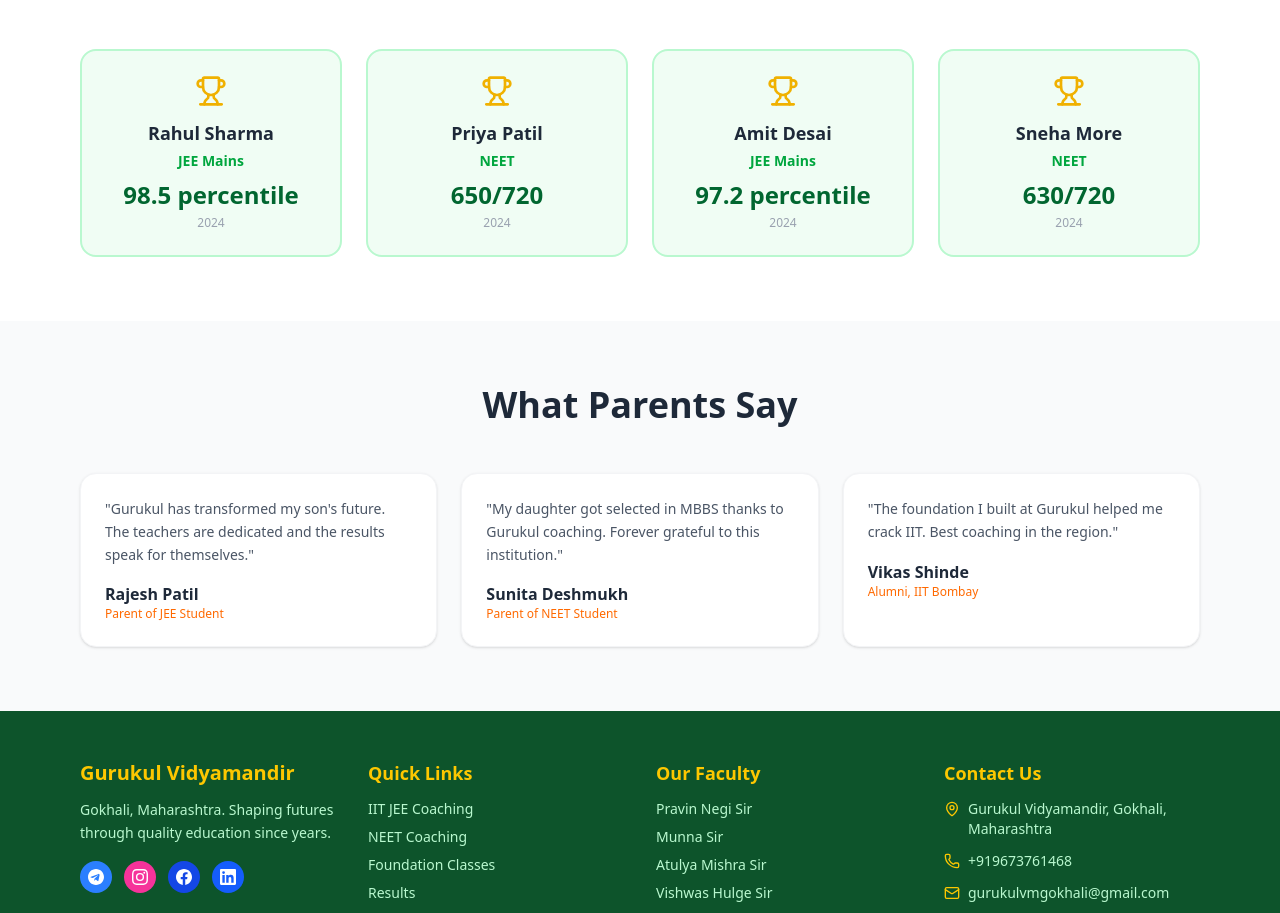
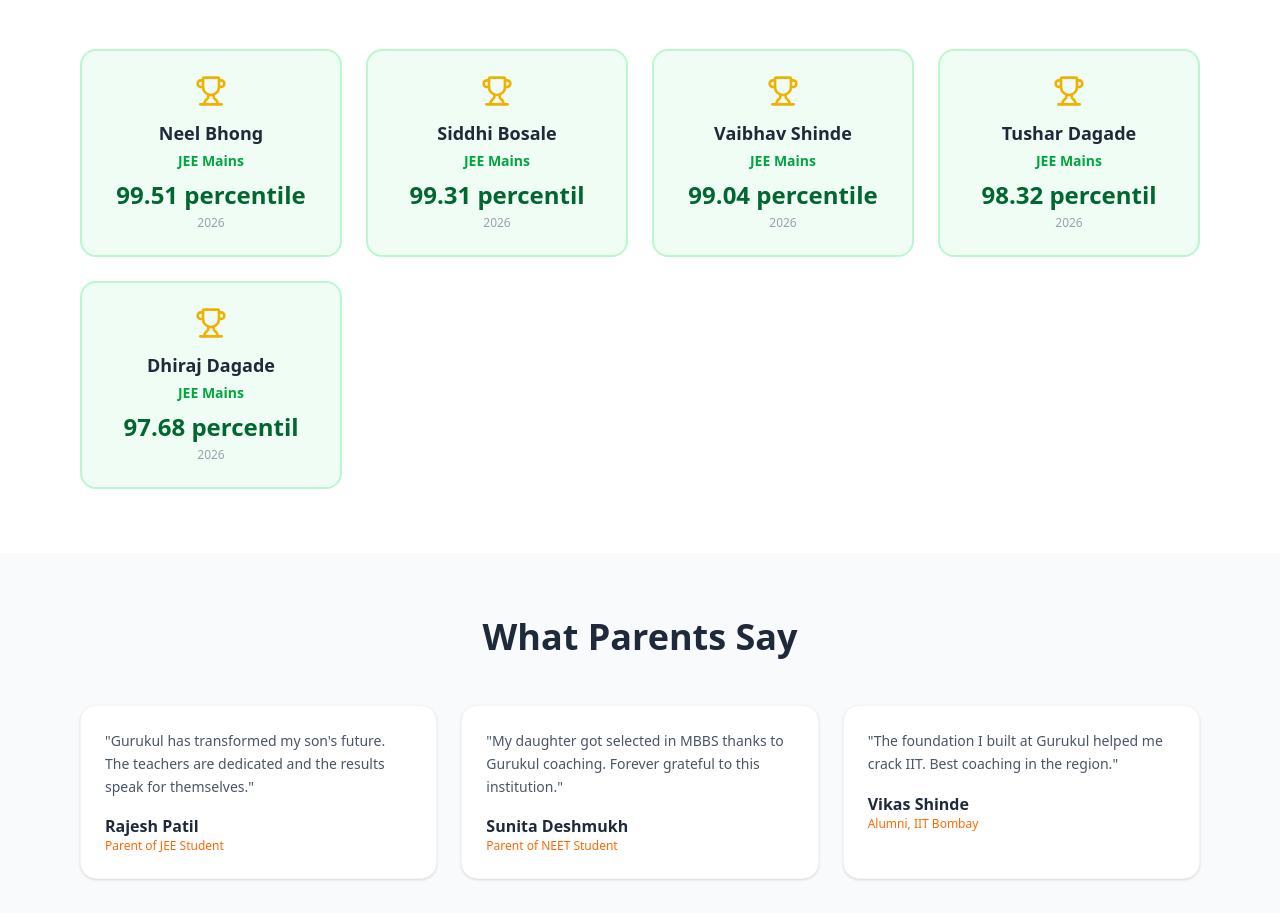
Before and after one commit to kalelchaitanya64-sys/gurukul-vidyamandir-website, a Next.js app in the folder frontend/: page /en in a window 1280 px wide. Shown: the part 1623-2536 px from the top of the page. Built offline with nearby package versions, Linux system fonts and the light colour scheme.

Commit message:
result changes

```diff
--- a/frontend/src/components/home/ResultsHighLight.tsx
+++ b/frontend/src/components/home/ResultsHighLight.tsx
@@ -4,10 +4,11 @@ import { useTranslations } from 'next-intl'
 import { Trophy } from 'lucide-react'
 
 const results = [
-  { name: 'Rahul Sharma', exam: 'JEE Mains', score: '98.5 percentile', year: 2024 },
-  { name: 'Priya Patil', exam: 'NEET', score: '650/720', year: 2024 },
-  { name: 'Amit Desai', exam: 'JEE Mains', score: '97.2 percentile', year: 2024 },
-  { name: 'Sneha More', exam: 'NEET', score: '630/720', year: 2024 },
+  { name: 'Neel Bhong', exam: 'JEE Mains', score: '99.51 percentile', year: 2026 },
+  { name: 'Siddhi Bosale', exam: 'JEE Mains', score: '99.31 percentil', year: 2026 },
+  { name: 'Vaibhav Shinde', exam: 'JEE Mains', score: '99.04 percentile', year: 2026 },
+  { name: 'Tushar Dagade', exam: 'JEE Mains', score: '98.32 percentil', year: 2026 },
+  { name: 'Dhiraj Dagade', exam: 'JEE Mains', score: '97.68 percentil', year: 2026 },
 ]
 
 export default function ResultsHighlight() {
```
